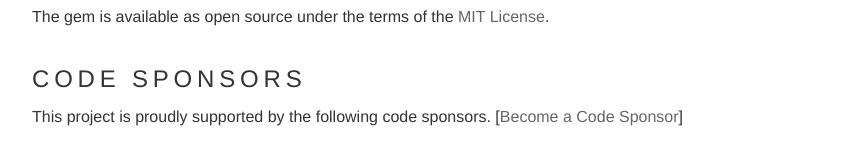
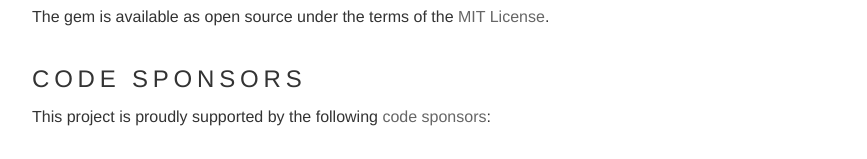
Before and after one commit to cavneb/legacy_infusionsoft_api, a plain HTML site: page index.html in a window 1280 px wide. Shown: the part 5391-5550 px from the top of the page, without its empty margins (128-995 px from the left). Drawn offline with Linux system fonts and the light colour scheme.

Commit message:
Update index.html via compositor.io

```diff
--- a/index.html
+++ b/index.html
@@ -67,7 +67,7 @@
 <h2>License</h2>
 <p>The gem is available as open source under the terms of the <a href="http://opensource.org/licenses/MIT">MIT License</a>.</p>
 <h2>Code Sponsors</h2>
-<p>This project is proudly supported by the following code sponsors. [<a href="https://codesponsor.io">Become a Code Sponsor</a>]</p>
+<p>This project is proudly supported by the following <a href="#">code sponsors</a>:</p>
 <p><a href="https://app.codesponsor.io/_____/sponsor/0/website" target="_blank"><img src="https://codesponsor.io/logos/rollbar.png" /></a>
 <a href="https://opencollective.com/_____/sponsor/1/website" target="_blank"><img src="https://codesponsor.io/logos/webstorm.png" /></a>
 <a href="https://opencollective.com/_____/sponsor/2/website" target="_blank"><img src="https://codesponsor.io/logos/pusher.png" /></a>
```
